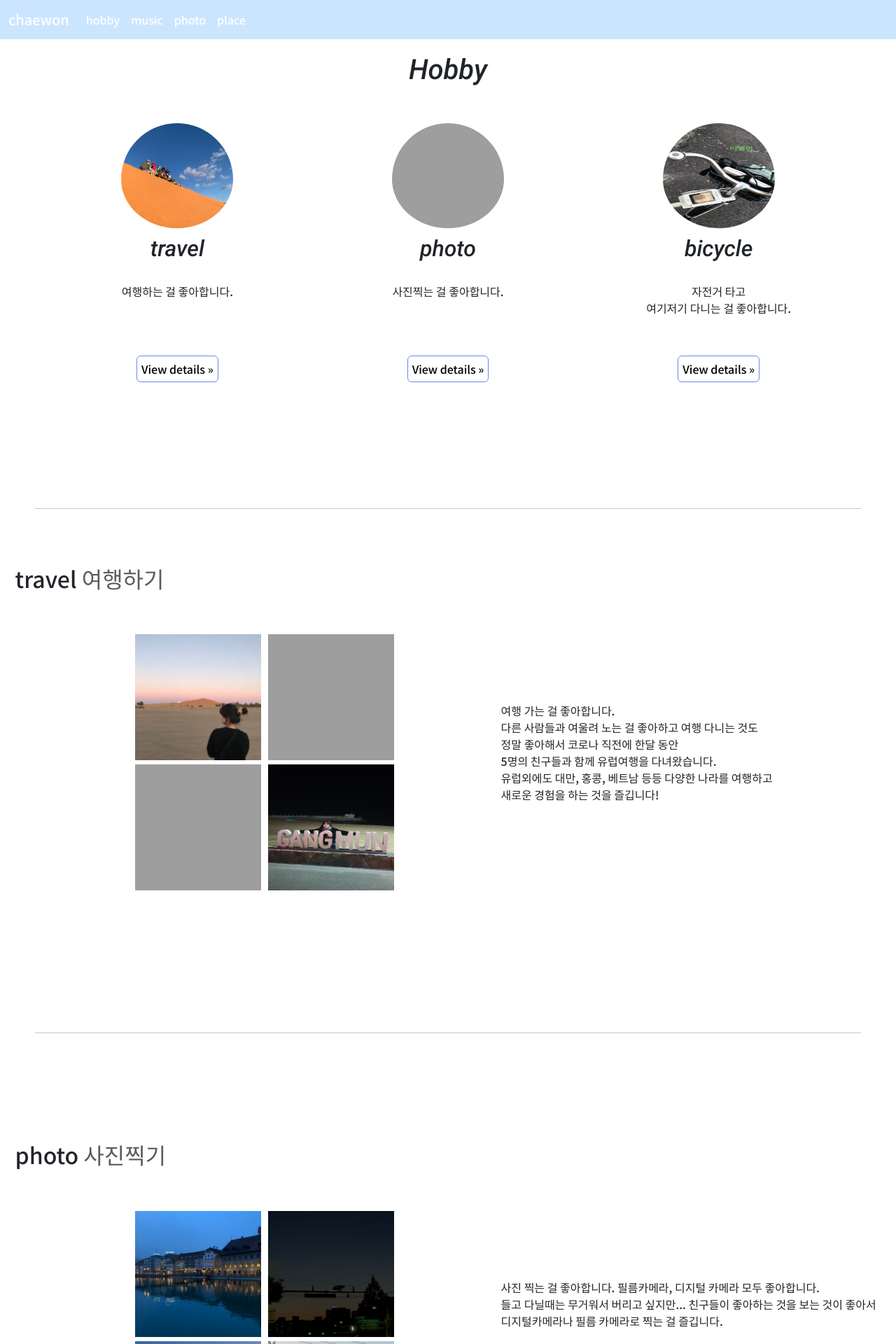
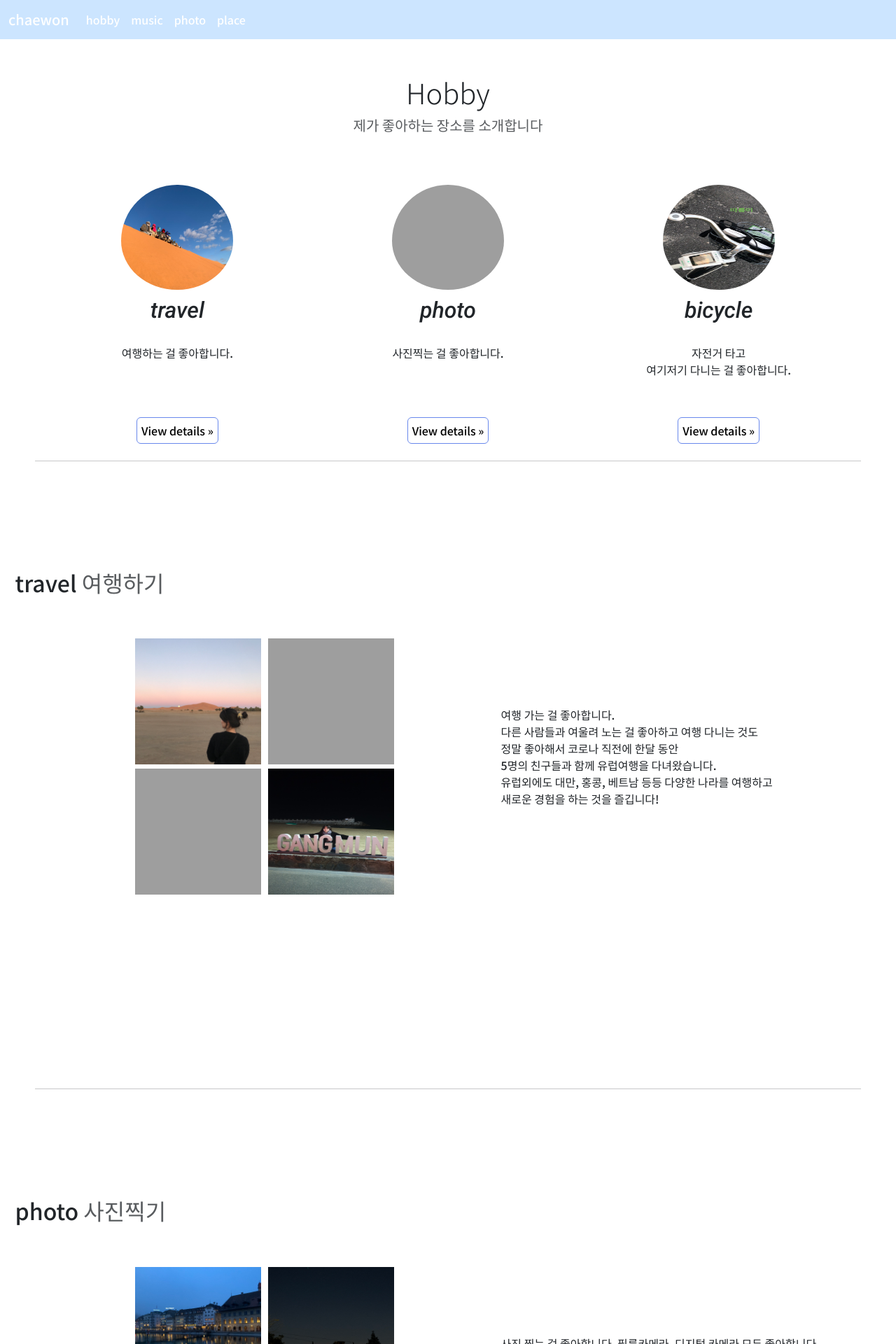
Before and after one commit to LIKELION-9TH/ParkChaeWon, a Django app: page /hobby/ in a window 1280 px wide; the page is wider, and only the part inside the window is pictured. Shown: the top 1920 px of that part at 70% size. Run offline with Django 3.2, Linux system fonts and the light colour scheme; some libraries are stand-ins or nearby versions; grey boxes are pictures that could not be loaded.

Commit message:
피드백 반영

```diff
--- a/introduce/chaewon/templates/hobby.html
+++ b/introduce/chaewon/templates/hobby.html
@@ -5,168 +5,186 @@
 <html lang="en">
   <head>
       <link rel="preconnect" href="https://fonts.gstatic.com">
-    <link href="https://fonts.googleapis.com/css2?family=Noto+Sans+KR:wght@300;500&family=Oswald:wght@600&family=Roboto:ital,wght@1,500&display=swap" rel="stylesheet">
+      <link
+          href="https://fonts.googleapis.com/css2?family=Noto+Sans+KR:wght@300;500&family=Oswald:wght@600&family=Roboto:ital,wght@1,500&display=swap"
+          rel="stylesheet">
       <style>
-
-        header{
-            text-align: center;
-            width:auto;
-            height:100px;
-            background-color: white;
-            font-family: 'Roboto', sans-serif;
-            margin-top:20px;
-        }
-       a{
-           text-decoration-line : none !important;
-           color:black;
-        }
-        a:hover{
-            color:gray;
-        }
-        a:active{
-            border:rgb(130, 194, 130);
-            background-color:rgb(130, 194, 130);
-            color:white;
+          a {
+              text-decoration-line: none !important;
+              color: black;
           }
 
-        .hobby_btn{
-          background-color:white;
-          border:0.5px solid #6988EC;
+          a:hover {
+              color: gray;
+          }
+
+          a:active {
+              border: rgb(130, 194, 130);
+              background-color: rgb(130, 194, 130);
+              color: white;
+          }
+
+          .hobby_btn {
+              background-color: white;
+              border: 0.5px solid #6988EC;
               border-radius: 6px;
-          padding:6px;
+              padding: 6px;
 
           }
 
-        div.row{
-                height:500px;
+          div.row {
+              height: 200px;
               margin-left: 60px;
               margin-right: 60px;
 
           }
-        div.col-lg-4{
-            float:left;
-            margin:0 auto;
+
+          div.col-lg-4 {
+              float: left;
+              margin: 0 auto;
 
           }
-        .col-lg-4 img{
 
-            width:160px;
-            height:160px;
+          .col-lg-4 img {
+
+              width: 160px;
+              height: 160px;
               border-radius: 50%;
               display: block;
               margin: 0 auto;
               padding-bottom: 10px;
           }
-        .cols-lg-4>p>a{
-            height:200px;
-            position:fixed;
+
+          .cols-lg-4>p>a {
+              height: 200px;
+              position: fixed;
           }
-        .col-lg-4 h2{
+
+          .col-lg-4 h2 {
               text-align: center;
               font-family: 'Roboto', sans-serif;
           }
 
-        .col-lg-4 p{
+          .col-lg-4 p {
               text-align: center;
               font-family: 'Noto Sans KR', sans-serif;
 
           }
-        .k{
-            height:100px;
-            margin-top:30px;
-            margin-bottom:11px;
+
+          .k {
+              height: 100px;
+              margin-top: 30px;
+              margin-bottom: 11px;
           }
-        p{
+
+          p {
               font-family: 'Noto Sans KR', sans-serif;
           }
 
-        #hobby1{
+          #hobby1 {
               display: inline;
               overflow: hidden;
-            width:800px;
+              width: 800px;
+              margin: 1500px;
           }
-        #hobby2{
+
+          #hobby2 {
               display: inline;
               overflow: hidden;
-            width:800px;
-            margin:1500px;
+              width: 800px;
+              margin: 1500px;
           }
-        #hobby3{
+
+          #hobby3 {
               display: inline;
               overflow: hidden;
-            width:800px;
-            margin:1500px;
+              width: 800px;
+              margin: 1500px;
           }
-        .left{
+
+          .left {
               float: left;
-            padding-left:140px;
-            margin:50px;
+              padding-left: 140px;
+              margin: 50px;
           }
-        .right{
+
+          .right {
               float: left;
 
           }
-        .row2{
+
+          .row2 {
               margin-top: 150px;
               margin-left: 100px;
           }
-       .r{
+
+          .r {
               float: right;
           }
-        .featurette-divider{
-            margin:50px;
+
+          .featurette-divider {
+              margin: 50px;
           }
-        .middle{
-            margin-top:80px;
-            margin-bottom:150px;
+
+          .middle {
+              margin-top: 80px;
+              margin-bottom: 150px;
               overflow: hidden;
 
           }
-        .right-middle{
-            margin-top:80px;
-            margin-bottom:150px;
+
+          .right-middle {
+              margin-top: 80px;
+              margin-bottom: 150px;
               overflow: hidden;
           }
-        .left-left{
+
+          .left-left {
               float: right;
-            padding-left:140px;
-            margin:50px;
+              padding-left: 140px;
+              margin: 50px;
           }
-        .right-right{
-            float:right;
+
+          .right-right {
+              float: right;
           }
-        img{
-            margin:3px;
+
+          img {
+              margin: 3px;
           }
-        .right2{
+
+          .right2 {
               margin-top: 150px;
               margin-right: 100px;
           }
 
-        .right-middle>.featurette-heading{
-            float:right;
+          .right-middle>.featurette-heading {
+              float: right;
               height: fit-content;
               margin-right: 80px;
               margin-bottom: 0;
           }
-
-
       </style>
 
 
   </head>
+
 <body>
-    <header>
-            <h1>Hobby</h1>
-    </header>
-
+      <section class="py-1 text-center container">
+          <div class="row py-lg-5">
+              <div class="col-lg-6 col-md-8 mx-auto">
+                  <h1 class="fw-light">Hobby</h1>
+                  <p class="lead text-muted">제가 좋아하는 장소를 소개합니다</p>
+              </div>
+          </div>
+      </section>
     <main>
         <div class="container_marketing">
 
             <!-- Three columns of text below the carousel -->
             <div class="row">
                 <div class="col-lg-4">
-                <img src="{% static '여행.jpg' %}"  alt="Placeholder: 140x140">
+                    <img src="{% static '여행.jpg' %}" alt="Placeholder: 140x140">
                     <h2>travel</h2>
                     <div class="col-lg-4"></div>
                     <p class="k">여행하는 걸 좋아합니다.</p>
@@ -175,7 +193,7 @@
 
                 <!-- /.col-lg-4 -->
                 <div class="col-lg-4">
-                <img src="{% static '사진.jpg' %}"  alt="Placeholder: 140x140" >
+                    <img src="{% static '사진.jpg' %}" alt="Placeholder: 140x140">
                     <h2>photo</h2>
                     <p class="k">사진찍는 걸 좋아합니다.</p>
                     <p><a class="hobby_btn" href="#hobby2">View details &raquo;</a></p>
@@ -183,7 +201,7 @@
 
                 <!-- /.col-lg-4 -->
                 <div class="col-lg-4">
-                <img src="{% static '자전거2.jpg' %}"  alt="Placeholder: 140x140">
+                    <img src="{% static '자전거2.jpg' %}" alt="Placeholder: 140x140">
                     <h2>bicycle</h2>
                     <p class="k">자전거 타고 <br> 여기저기 다니는 걸 좋아합니다.</p>
                     <p><a class="hobby_btn" href="#hobby3">View details &raquo;</a></p>
@@ -193,24 +211,29 @@
 
 
             <!-- START THE detail -->
-
+            <br>
+            <br>
+            <br>
+            <br>
+            <br>
+            <br>
             <hr class="featurette-divider">
             <div id="hobby1">
-
                 <div class="middle">
                     <h2 class="featurette-heading">&nbsp;&nbsp;&nbsp;travel <span class="text-muted">여행하기</span></h2>
 
                     <div class="left">
-                        <img src="{% static '모로코.jpg' %}"  alt="모로코" width="180" height="180" >
-                        <img src="{% static '스페인2.jpg' %}"  alt="스페인" width="180" height="180" >
+                        <img src="{% static '모로코.jpg' %}" alt="모로코" width="180" height="180">
+                        <img src="{% static '스페인2.jpg' %}" alt="스페인" width="180" height="180">
                         <br>
-                        <img src="{% static '스페인3.jpg' %}"  alt="스페인: 140x140" width="180" height="180" >
-                        <img src="{% static '강문.jpg' %}"  alt="강문해변: 140x140" width="180" height="180" >
+                        <img src="{% static '스페인3.jpg' %}" alt="스페인: 140x140" width="180" height="180">
+                        <img src="{% static '강문.jpg' %}" alt="강문해변: 140x140" width="180" height="180">
                     </div>
                     <div class="right">
-                        <p class="row2">여행 가는 걸 좋아합니다.  <br>다른 사람들과 여울려 노는 걸 좋아하고 여행 다니는 것도 <br>
+                        <p class="row2">여행 가는 걸 좋아합니다. <br>다른 사람들과 여울려 노는 걸 좋아하고 여행 다니는 것도 <br>
                             정말 좋아해서 코로나 직전에 한달 동안 <br>5명의 친구들과 함께 유럽여행을 다녀왔습니다.<br>
-                        유럽외에도 대만, 홍콩, 베트남 등등 다양한 나라를 여행하고 <br>새로운 경험을 하는 것을 즐깁니다!</p>
+                            유럽외에도 대만, 홍콩, 베트남 등등 다양한 나라를 여행하고 <br>새로운 경험을 하는 것을 즐깁니다!
+                        </p>
                     </div>
                 </div>
             </div>
@@ -220,11 +243,11 @@
                 <div class="middle">
                     <h2 class="featurette-heading">&nbsp;&nbsp;&nbsp;photo <span class="text-muted">사진찍기</span></h2>
                     <div class="left">
-                        <img src="{% static '밤.jpg' %}"  alt="Placeholder: 200x160" width="180" height="180" >
-                        <img src="{% static '밤2.jpg' %}"  alt="Placeholder: 140x140"  width="180" height="180" >
+                        <img src="{% static '밤.jpg' %}" alt="Placeholder: 200x160" width="180" height="180">
+                        <img src="{% static '밤2.jpg' %}" alt="Placeholder: 140x140" width="180" height="180">
                         <br>
-                        <img src="{% static '일몰2.jpg' %}"  alt="Placeholder: 140x140" width="180" height="180" >
-                        <img src="{% static '애플.jpg' %}"  alt="Placeholder: 140x140" width="180" height="180" >
+                        <img src="{% static '일몰2.jpg' %}" alt="Placeholder: 140x140" width="180" height="180">
+                        <img src="{% static '애플.jpg' %}" alt="Placeholder: 140x140" width="180" height="180">
                     </div>
                     <div class="right">
                         <p class="row2">사진 찍는 걸 좋아합니다. 필름카메라, 디지털 카메라 모두 좋아합니다.<br>
@@ -238,21 +261,19 @@
             <hr class="featurette-divider">
             <div id="hobby3">
                 <div class="middle">
-
                     <h2 class="featurette-heading">&nbsp;&nbsp;&nbsp;bicycle <span class="text-muted">자전거 타기</span></h2>
                     <div class="left">
-                        <img src="{% static '자전거1.jpg' %}"  alt="Placeholder: 140x140" width="180" height="180" >
-                        <img src="{% static '자전거2.jpg' %}"  alt="Placeholder: 140x140" width="180" height="180" >
+                        <img src="{% static '자전거1.jpg' %}" alt="Placeholder: 140x140" width="180" height="180">
+                        <img src="{% static '자전거2.jpg' %}" alt="Placeholder: 140x140" width="180" height="180">
                         <br>
-                        <img src="{% static '자전거3.jpg' %}"  alt="Placeholder: 140x140" width="180" height="180" >
-                        <img src="{% static '자전거4.jpg' %}"  alt="Placeholder: 140x140" width="180" height="180" >
+                        <img src="{% static '자전거3.jpg' %}" alt="Placeholder: 140x140" width="180" height="180">
+                        <img src="{% static '자전거4.jpg' %}" alt="Placeholder: 140x140" width="180" height="180">
                     </div>
-
                     <div class="right">
                         <p class="row2">자전거 타고 여기저기 다니는 걸 좋아합니다.<br>
                             서울에서는 자전거를 따릉이 덕분에 여기저기 다니기 쉬워 좋았는데 <br>
                             코로나 때문에 본가로 내려와서 좀 아쉽습니다...
-
+                        </p>
                     </div>
                 </div>
             </div>
--- a/introduce/chaewon/templates/place.html
+++ b/introduce/chaewon/templates/place.html
@@ -55,7 +55,7 @@
    <section class="py-1 text-center container">
     <div class="row py-lg-5">
         <div class="col-lg-6 col-md-8 mx-auto">
-            <h1 class="fw-light">place</h1>
+            <h1 class="fw-light">Place</h1>
             <p class="lead text-muted">제가 좋아하는 장소를 소개합니다</p>
         </div>
     </div>
```
Also changed, not shown: introduce/chaewon/templates/music.html (+7 -2 lines), introduce/chaewon/templates/photo.html (+11 -24 lines), introduce/db.sqlite3. Lines whose indentation alone changed are shown as unchanged.
